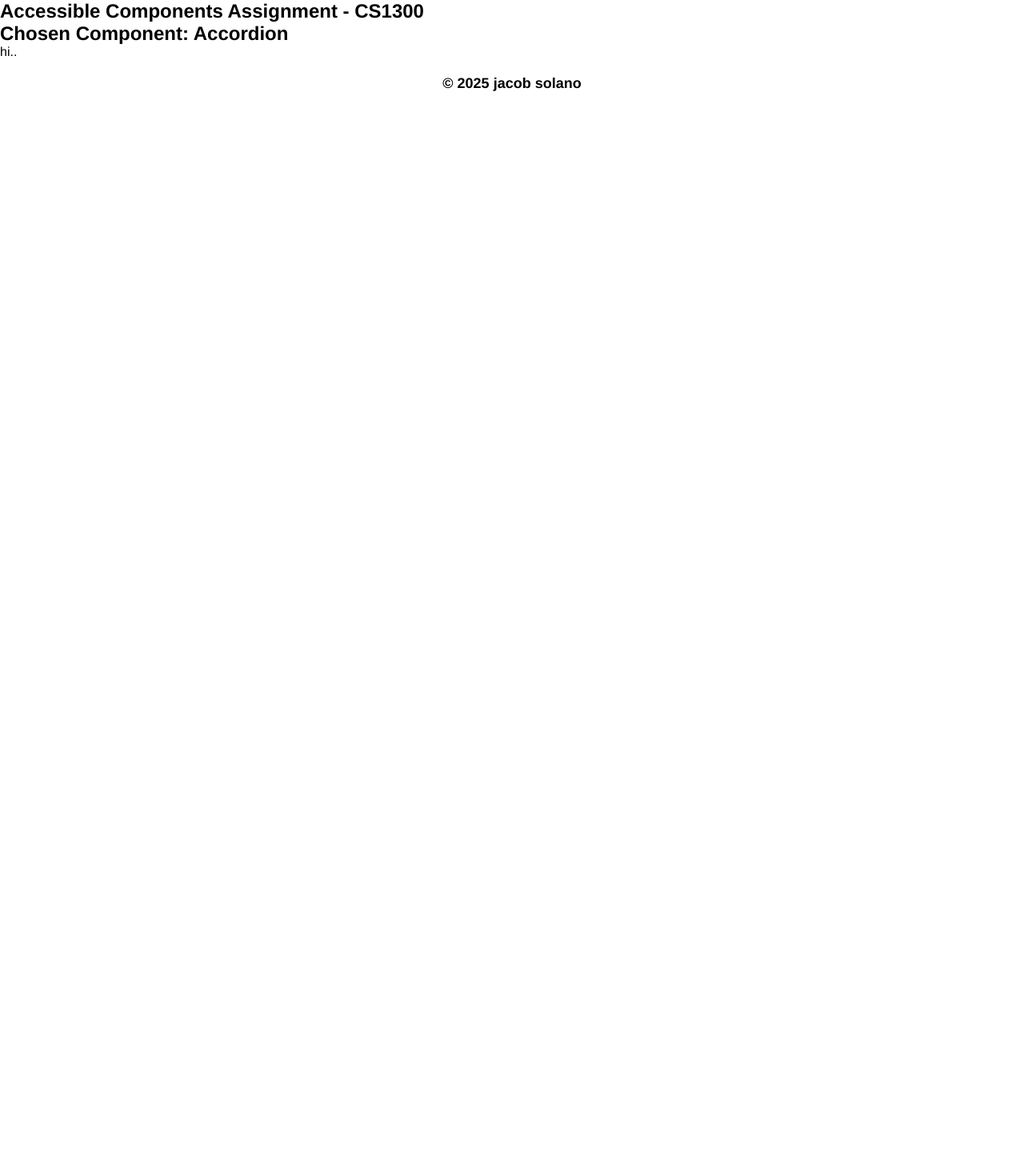
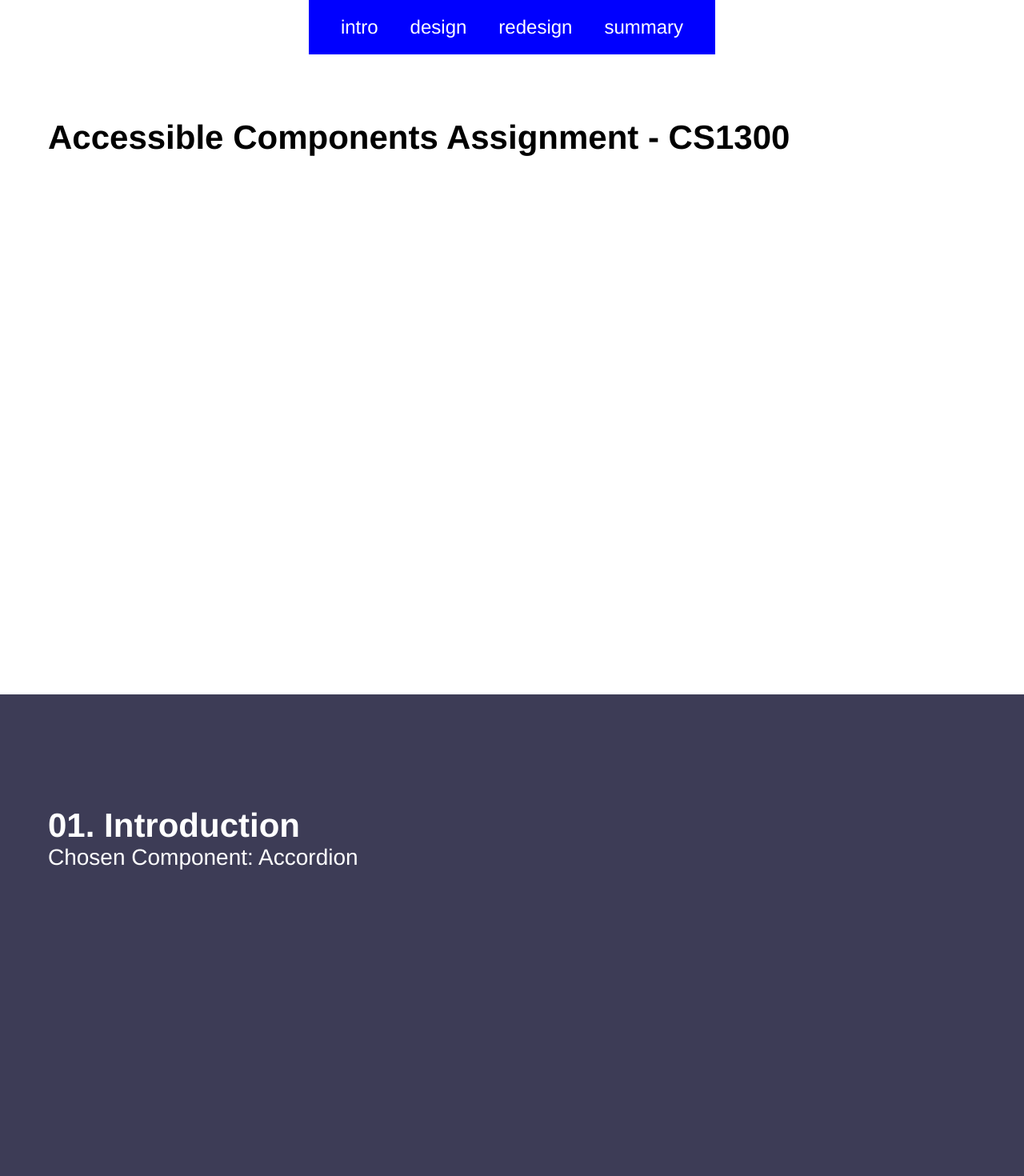
Before and after one commit to jacobsolanobrown/jacobsolanobrown.github.io, a React (Vite) app in the folder jacob-portfolio/: page /accessiblecomponentsproject in a window 1280 px wide. Shown: the top 1470 px of the page at 80% size. Before the commit the page ends 800 px from the top, so only its background shows below. Built offline with nearby package versions, Linux system fonts and the light colour scheme.

Commit message:
added nav bar and skeleton for accessible component project

```diff
--- a/jacob-portfolio/src/pages/AccessibleComponentsProject.tsx
+++ b/jacob-portfolio/src/pages/AccessibleComponentsProject.tsx
@@ -1,22 +1,39 @@
 import React from "react";
 import { Link } from "react-router-dom";
-import "../styles/Homepage.css";
 import "../styles/AccessibleComponentsPage.css";
-
 
 const AccessibleComponentsProject: React.FC = () => {
   return (
     <div>
       <main>
-        <section>
+        <div className="acc-nav-bar">
+          <div className="acc-nav-links">
+            <a href="#01">intro</a>
+            <a href="#02">design</a>
+            <a href="#03">redesign</a>
+            <a href="#04">summary</a>
+          </div>
+        </div>
+        <section id="00" className="title-section">
           <h1>Accessible Components Assignment - CS1300 </h1>
-          <h2>Chosen Component: Accordion</h2>
-          <p>hi.. </p>
+        </section>
+        <section id="01" className="intro-section">
+          <h1>01. Introduction</h1>
+          <p>Chosen Component: Accordion</p>
+        </section>
+        <section id="02" className="io-section">
+          <h1>02. Understanding Input/Output Design</h1>
+        </section>
+        <section id="03" className="redesign-section">
+          <h1>03. Component Redesign</h1>
+        </section>
+        <section id="04" className="summary-section">
+          <h1>04. Summary</h1>
         </section>
       </main>
       <footer>
         <p>
-          <Link to="/">&copy; 2025 jacob solano</Link>
+          <Link to="/#landing-page">&copy; 2025 jacob solano</Link>
         </p>
       </footer>
     </div>
--- a/jacob-portfolio/src/pages/Homepage.tsx
+++ b/jacob-portfolio/src/pages/Homepage.tsx
@@ -77,7 +77,7 @@ const Homepage: React.FC = () => {
         <a href="#contact">Contact</a>
       </header> */}
       <main>
-        <section className="landing-section">
+        <section id="#landing-page" className="landing-section">
           <div className="landing-container">
             <div className="landing-text">
               <p>hi i am</p>
--- a/jacob-portfolio/src/styles/AccessibleComponentsPage.css
+++ b/jacob-portfolio/src/styles/AccessibleComponentsPage.css
@@ -1,13 +1,92 @@
+.acc-nav-bar {
+  display: flex;
+  background-color: blue;
+  position: sticky;
+  top: 0; /* ensures the nav bar sticks to the top */
+  z-index: 100;
+  width: fit-content;
+  max-width: 50%;
+  height: fit-content;
+  justify-content: center;
+  align-self: center;
+  justify-self: center;
+}
+
+.acc-nav-links {
+  color: white;
+  display: flex;
+  flex-direction: row;
+  gap: 40px;
+  font-size: 24px;
+  padding: 20px;
+  padding-left: 40px;
+  padding-right: 40px;
+}
+
+.acc-nav-links a:link,
+.acc-nav-links a:visited {
+  color: white;
+  text-decoration: none;
+}
+
+.acc-nav-links a:hover {
+  color: lightgray;
+}
+
+
+
+.title-section,
+.intro-section,
+.io-section,
+.redesign-section,
+.summary-section {
+  height: 100vh;
+  max-width: 100vw;
+  padding-top: 140px;
+  padding-left: 60px;
+
+}
+.title-section,
+.intro-section,
+.io-section,
+.redesign-section,
+.summary-section h1 {
+    font-size: 28px;
+}
+
+.title-section {
+  padding-top: 80px;
+}
+
+.intro-section {
+  background-color: #3d3c56;
+  color: white;
+}
+
+.io-section {
+  background-color: #d7d6e2;
+}
+
+.redesign-section {
+  background-color: #615cbf;
+  color: white;
+}
+
+.summary-section {
+  background-color: #1f238b;
+  color: white;
+}
+
 footer {
-    font-weight: bold;
+  font-weight: bold;
 }
 
 footer a:link,
-footer a.visited {
-    text-decoration: none;
-    color: black;
+footer a:visited {
+  text-decoration: none;
+  color: black;
 }
 
 footer a:hover {
-    color: blue;
+  color: blue;
 }
```
